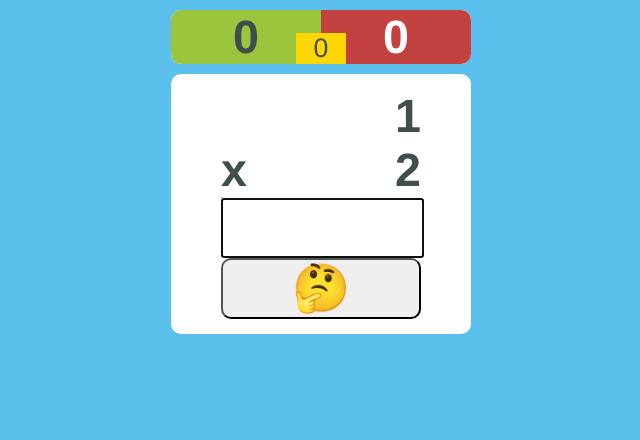
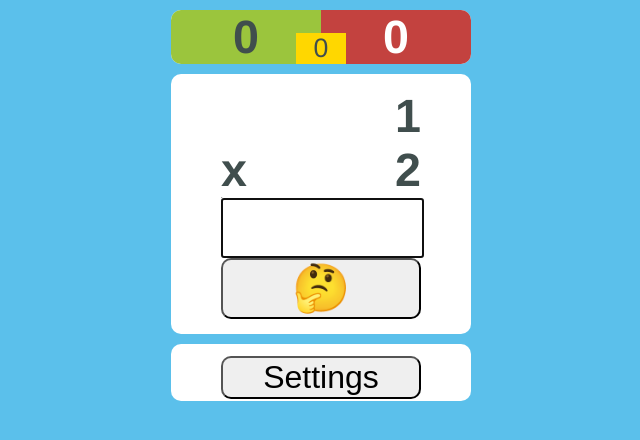
Before and after one commit to ryanguill/maths-ryanguill-com, a Vue app: page / in a window 1280 px wide. Shown: the top 440 px of the page, without its empty margins (319-959 px from the left). Built offline with nearby package versions, Linux system fonts and the light colour scheme.

Commit message:
wip on reset state and settings button to open a settings page.

```diff
--- a/src/App.vue
+++ b/src/App.vue
@@ -2,22 +2,21 @@
   <div id="app">
     <ScoreKeeper/>
     <Question/>
+    <SettingsButton />
   </div>
 </template>
 
 <script>
 import Question from "./components/Question.vue";
 import ScoreKeeper from "./components/ScoreKeeper.vue";
+import SettingsButton from "./components/SettingsButton";
 
 export default {
   name: "app",
-  propData: {
-    right_count: 0,
-    wrong_count: 0
-  },
   components: {
+    SettingsButton,
     Question,
-    ScoreKeeper
+    ScoreKeeper,
   }
 };
 </script>
--- /dev/null
+++ b/src/components/SettingsButton.vue
@@ -0,0 +1,49 @@
+<template>
+    <div class="settings-button-card">
+      <div class="settings-button-container">
+        <button class="settings-button" ref="settings_button" v-on:click="openSettings">Settings</button>
+      </div>
+    </div>
+</template>
+
+
+<script>
+import { EventBus } from "../eventBus";
+
+export default {
+  name: "SettingsButton",
+  methods: {
+    openSettings() {
+      EventBus.resetState();
+    }
+  }
+};
+</script>
+
+<style scoped>
+  .settings-button-card {
+    background-color: white;
+    width: 300px;
+    margin: 10px auto;
+    border-radius: 10px;
+  }
+
+  div.settings-button-container {
+    width: 200px;
+    padding: 1px 0 2px 0;
+    margin: 0px auto;
+    /* border: 1px dashed red; */
+    font-weight: bold;
+    font-size: 35pt;
+    text-align: right;
+  }
+
+  button {
+    border-radius: 10px;
+  }
+
+  .settings-button {
+    font-size: xx-large;
+    width: 100%;
+  }
+</style>
--- a/src/eventBus.js
+++ b/src/eventBus.js
@@ -3,7 +3,7 @@ import Vue from "vue";
 let state = {
   right_count: 0,
   wrong_count: 0,
-	streak: 0,
+  streak: 0
 };
 
 export const EventBus = new Vue({
@@ -14,16 +14,24 @@ export const EventBus = new Vue({
     incorrect() {
       this.$emit("INCORRECT_ANSWER");
     },
+    openSettings() {
+      this.$emit("OPEN_SETTINGS");
+    },
     loadState(newState) {
-      console.log("loadstate", newState); // eslint-disable-line
       state = newState;
       this.stateChange({ persistToLocalStorage: false });
     },
+    resetState() {
+      state = {
+        right_count: 0,
+        wrong_count: 0,
+        streak: 0
+      };
+      this.stateChange({ persistToLocalStorage: true });
+    },
     stateChange({ persistToLocalStorage = true } = {}) {
-      console.log("stateChange", persistToLocalStorage); // eslint-disable-line
       this.$emit("STATE_CHANGE", this.getState());
       if (persistToLocalStorage) {
-        console.log("persisting to local storage", this.getState()); // eslint-disable-line
         localStorage.state = JSON.stringify(this.getState());
       }
     },
@@ -45,5 +53,6 @@ export const EventBus = new Vue({
       state.streak = 0;
       this.stateChange();
     });
+    this.$on("OPEN_SETTINGS", function() {});
   }
 });
```
